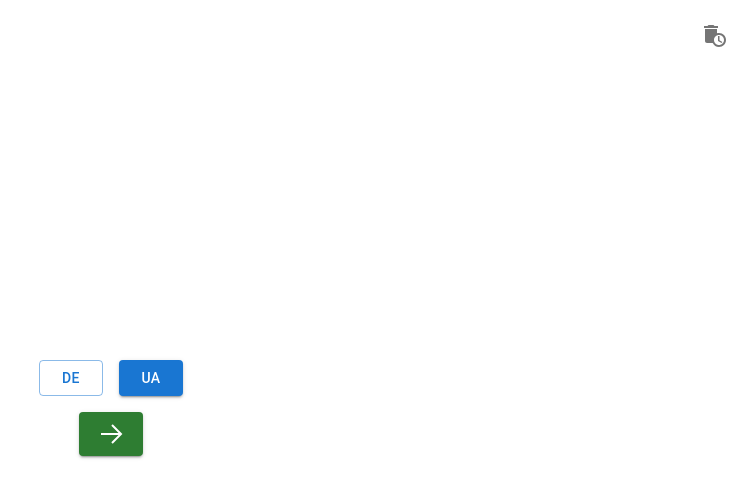
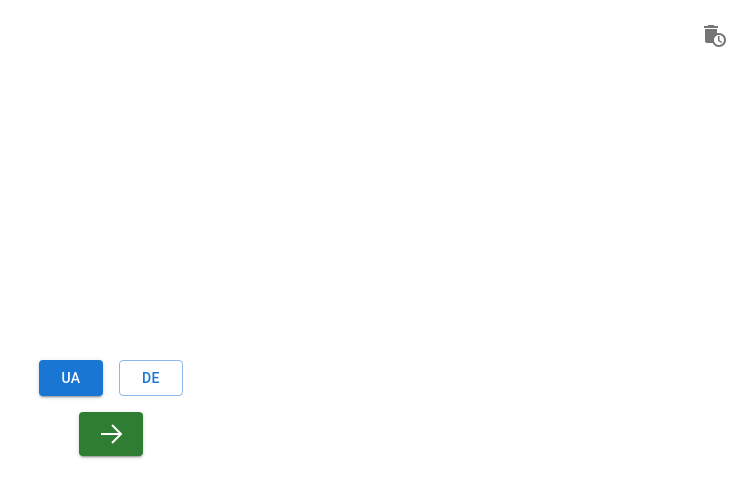
Before and after one commit to oleksii-pi/pantomime, a React (Create React App) app: page / in a window 1280 px wide. Shown: the top 498 px of the page, without its empty margins (529-1280 px from the left). Built offline with nearby package versions, Linux system fonts and the light colour scheme.

Commit message:
UA first

```diff
--- a/src/LanguageContext.tsx
+++ b/src/LanguageContext.tsx
@@ -11,21 +11,19 @@ const LanguageContext = createContext<LanguageContextProps>({
   language: 'uk',
   setLanguage: () => {},
   codeToName: () => '',
-  languages: ['de', 'uk'],
+  languages: ['uk', 'de'],
 });
 
 export const LanguageProvider = ({ children }: { children: ReactNode }) => {
-  const languages = ['de', 'uk'];
+  const languages = ['uk', 'de'];
   const [language, setLanguage] = useState<string>('uk');
 
   const codeToName = useCallback((code: string) => {
     switch (code) {
-      case 'de':
-        return 'DE';
       case 'uk':
         return 'UA';
       default:
-        return '';
+        return code.toLowerCase();
     }
   }, []);
 
```
